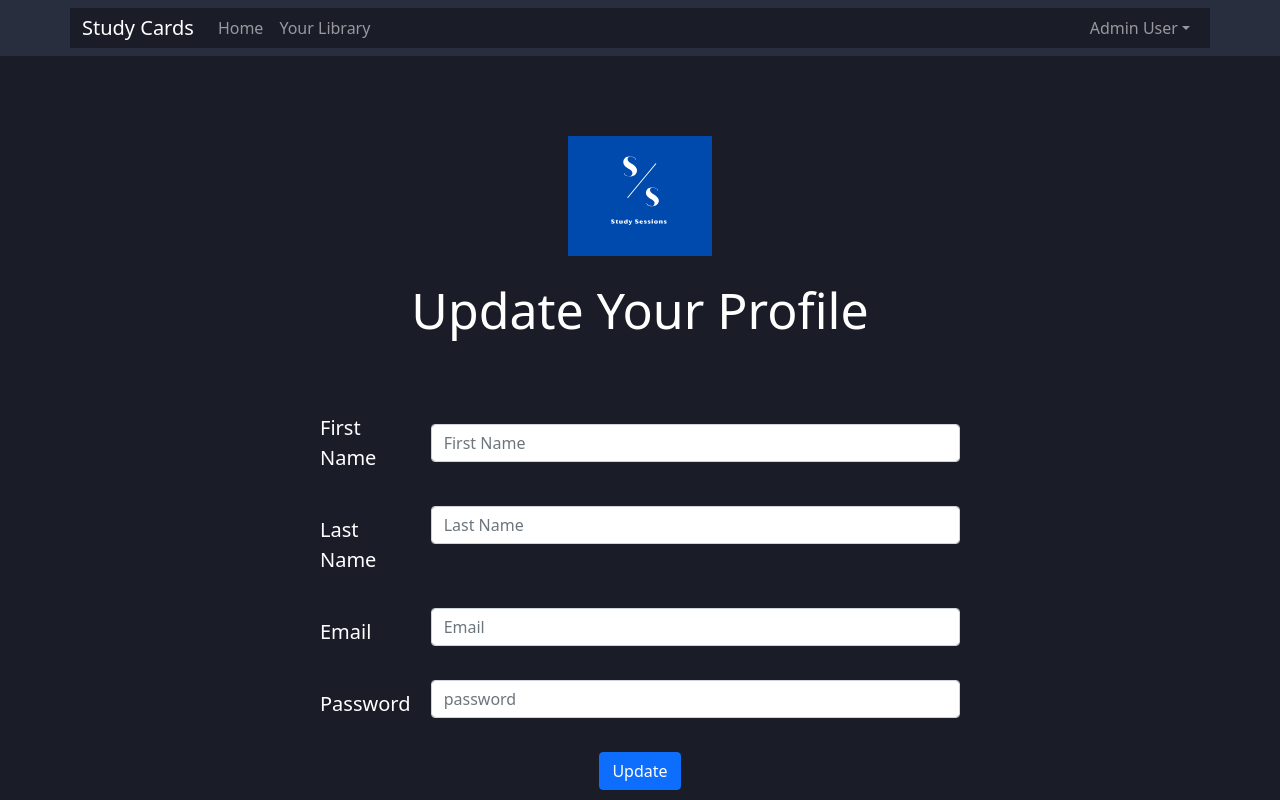
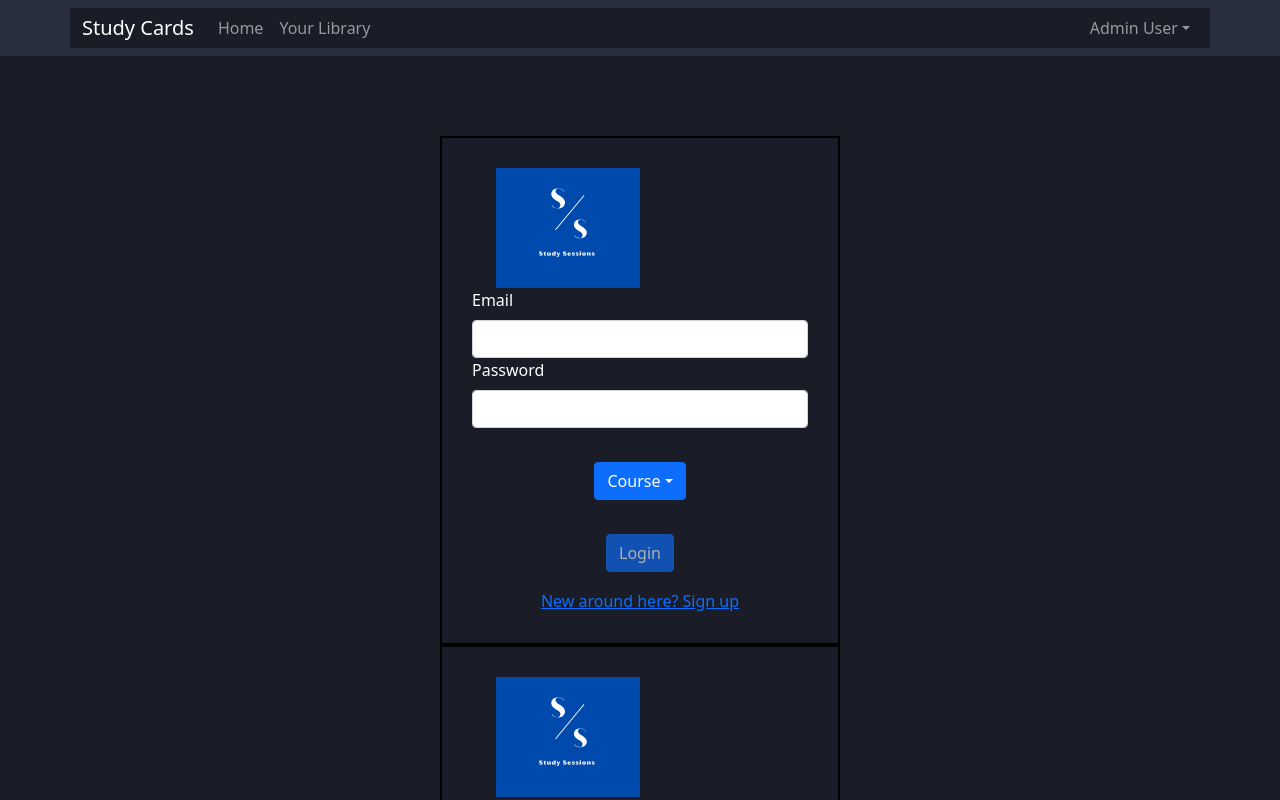
Before and after one commit to theMVPshop/flipcards, a React (Create React App) app: page /Login in a window 1280 px wide. Shown: the top 800 px of the page. Built offline with nearby package versions, Linux system fonts and the light colour scheme.

Commit message:
working on router

```diff
--- a/src/App.js
+++ b/src/App.js
@@ -1,24 +1,21 @@
 import NavbarHeader from './Components/NavbarHeader';
 import './App.css';
 import Login from './Components/Login';
+import Router from './Router';
 import 'bootstrap/dist/css/bootstrap.min.css';
-import Dashboard from './Components/Dashboard';
-import EditCard from './Components/EditCard';
-import CreateCards from './Components/CreateCards';
-import UpdateProfile from './Components/UpdateProfile';
-import ResetPassword from './Components/ResetPassword'
+// import Dashboard from './Components/Dashboard';
+// import EditCard from './Components/EditCard';
+// import CreateCards from './Components/CreateCards';
+// import UpdateProfile from './Components/UpdateProfile';
+// import ResetPassword from './Components/ResetPassword'
 
 
 function App() {
   return (
     <div className="App">
       <NavbarHeader />
-       {/* <Login />  */}
-      <UpdateProfile />
-      {/* <Dashboard /> */}
-      {/* <EditCard /> */}
-      {/* <CreateCards /> */}
-      {/* <ResetPassword /> */}
+       <Login />
+       <Router />
     </div>
   );
 }
--- a/src/Components/Login.js
+++ b/src/Components/Login.js
@@ -4,7 +4,9 @@ import Button from 'react-bootstrap/Button';
 // import Dropdown from 'react-bootstrap/Dropdown';
 import Dropdown from 'react-bootstrap/Dropdown';
 import "./Login.css";
-import logo from './logo.svg'
+import logo from './logo.svg';
+// import { Link } from 'react-router-dom';
+
 
 export default function Login() {
   const [email, setEmail] = useState("");
@@ -57,7 +59,7 @@ export default function Login() {
      </div>
      <br/>
      <div class='text-center'>
-     <Button className="loginButton" class="btn btn-primary" align="center" block size="md" size="lg"     type="submit" disabled={!validateForm()}>
+     <Button className="loginButton" class="btn btn-primary" align="center" block size="md"  type="submit" disabled={!validateForm()}>
           Login
         </Button>
         </div>
@@ -67,7 +69,8 @@ export default function Login() {
       <a class="dropdown-item" className="signUp" href="#">New around here? Sign up</a>
       </div>
       <div class='text-center'>
-      <a class="dropdown-item" className="password" href="#">Forgot password?</a>
+      {/* <Link to="/ResetPassword">Reset Password</Link> */}
+      {/* <a class="dropdown-item" className="password" href="#">Forgot password?</a> */}
       </div>
     </div>
   );
--- a/src/Router.js
+++ b/src/Router.js
@@ -1,32 +1,35 @@
 import React from 'react'
-import { Routes, Route, Redirect } from 'react-router'
+import { Routes, Route, Navigate } from 'react-router'
 import Login from './Components/Login'
 import App from './App'
 // import Details from './Containers/Details'
-import Dashboard from './Components/Dashboard'
+import Dashboard from './Components/Dashboard';
 // import Listing from './Containers/Listing'
-import { checkAuth } from './checkAuth'
+// import { checkAuth } from './checkAuth';
+import ResetPassword from './Components/ResetPassword';
 
 
 
-const ProtectedRoute = ({ component: Component, ...rest }) => {
-    return (
-        <Route
-        {...rest}
-        render={(props) =>
-        checkAuth() ? <Component {...props} /> : <Redirect to="/Login" />
-        }
-        />
-    )
-}
+
+// const ProtectedRoute = ({ component: Component, ...rest }) => {
+//     return (
+//         <Route
+//         {...rest}
+//         render={(props) =>
+//         checkAuth() ? <Component {...props} /> : <Navigate to="/Login" />
+//         }
+//         />
+//     )
+// }
 
 const Router = () => {
     return (
         <Routes>
-            <Route exact path="/" element={<App />} />
+            <Route path="/" element={<App />} />
             <Route path="/Login" element={<Login />} />
+            <Route path="/ResetPassword" element={<ResetPassword />} />
             {/* <Route path="/Details/:id" component={Details} /> */}
-            <ProtectedRoute path="/Dashboard" element={<Dashboard />} />
+            {/* <ProtectedRoute path="/Dashboard" element={<Dashboard />} /> */}
         </Routes>
     );
 };
--- a/src/index.js
+++ b/src/index.js
@@ -1,6 +1,6 @@
 import React from 'react';
 import ReactDOM from 'react-dom';
-// import {BrowserRouter} from 'react-router-dom';
+import {BrowserRouter} from 'react-router-dom';
 // import './sass/main.scss';
 import App from './App';
 import reportWebVitals from './reportWebVitals';
@@ -8,9 +8,9 @@ import 'bootstrap/dist/css/bootstrap.min.css';
 import 'bootstrap-icons/font/bootstrap-icons.css';
 
 ReactDOM.render(
-  <React.StrictMode>
+  <BrowserRouter>
     <App />
-  </React.StrictMode>,
+  </BrowserRouter>,
   document.getElementById('root')
 );
 
```
